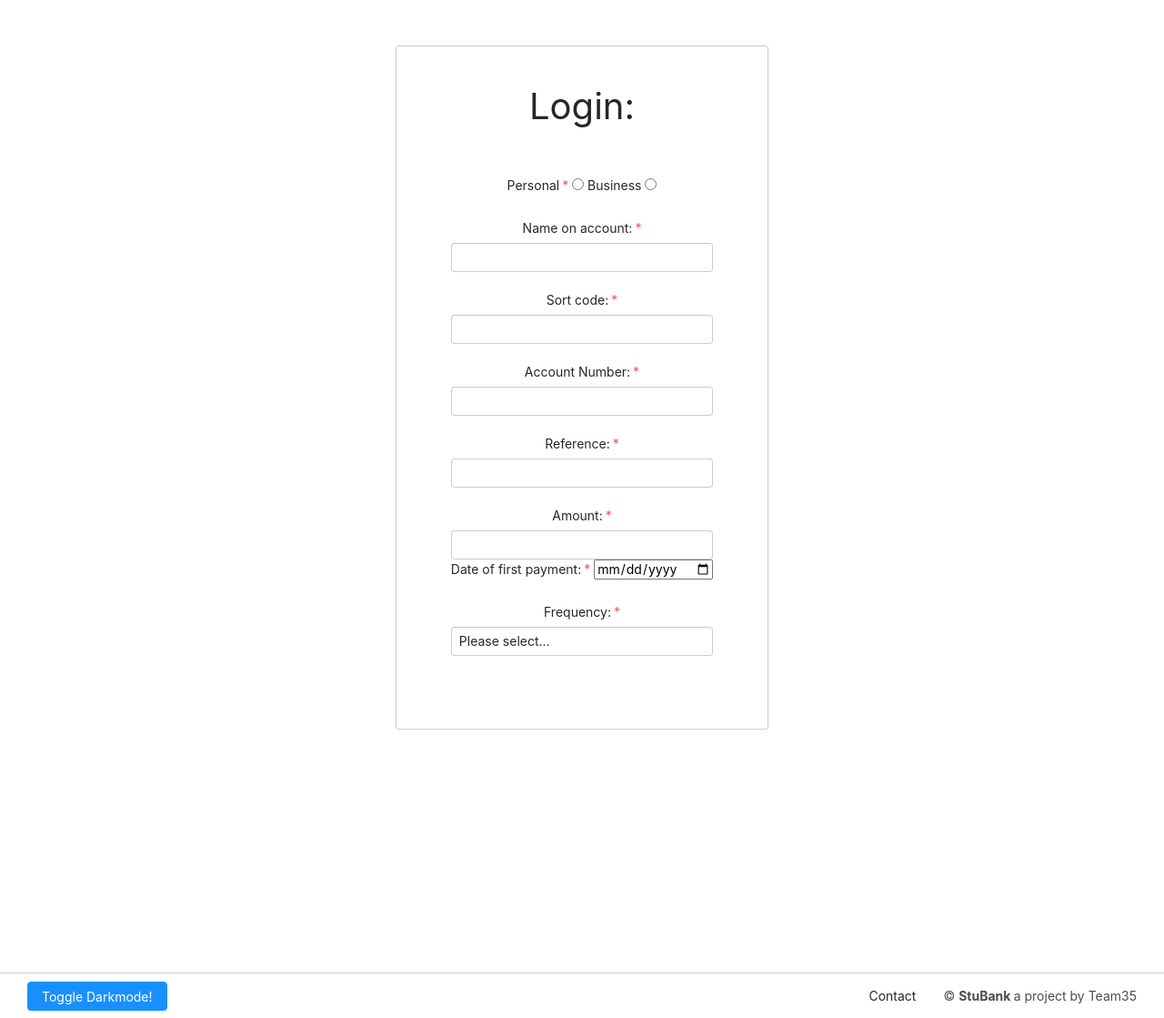
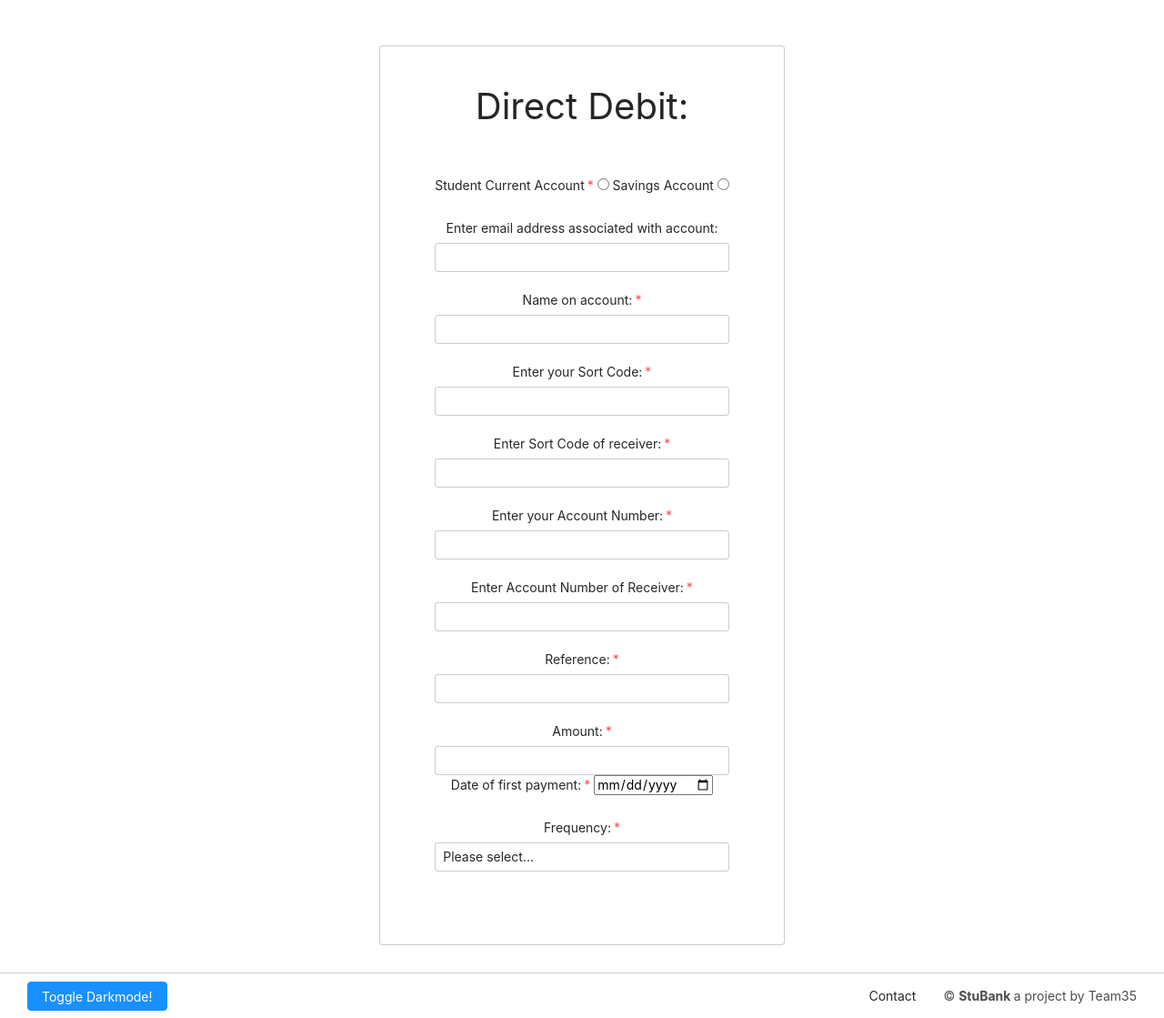
Before and after one commit to haarry201/stubankweb, a Python web app: template templates/direct_debit.html in a window 1280 px wide. Shown: the part 50-1169 px from the top of the page at 91% size. Run offline with Jinja, Linux system fonts and the light colour scheme; the template is opened without the code that fills it, so the values that code supplies are empty; some libraries are stand-ins or nearby versions.

Commit message:
Inserting user inputted values into database and updating some input validations

```diff
--- a/card_payment_page.py
+++ b/card_payment_page.py
@@ -23,7 +23,7 @@ def card_payment():
         transfer_value = int(float(transfer_value)*100)
 
         # Account number and sort code for the card payment account
-        # demonstrating how it would work if set up on recievers card processor when paying
+        # demonstrating how it would work if set up on receivers card processor when paying
         account_num = "00213181"
         sort_code = "286376"
 
--- a/templates/direct_debit.html
+++ b/templates/direct_debit.html
@@ -47,26 +47,38 @@
             <div class="row pt-20">
                 <div class="col"></div>
                 <div class="card text-center">
-                    <h1>Login:</h1>
+                    <h1>Direct Debit:</h1>
                     <form class="p-card" method="post"
                           name="DirectDebit">
                         <div class="form-group">
-                            <label class="required" for="accountType">Personal</label>
+                            <label class="required" for="accountType">Student Current Account</label>
                             <input type="radio" id="accountType" name="accountType" value="Personal">
-                            <label for="accountType">Business</label>
+                            <label for="accountType">Savings Account</label>
                             <input type="radio" id="accountType" name="accountType" value="Business">
+                        </div>
+                        <div class="form-group">
+                            <label for="email">Enter email address associated with account:</label>
+                            <input class="form-control" type="text" id="email" name="email" pattern="\b[\w\.-]+@[\w\.-]+\.\w{2,4}\b">
                         </div>
                         <div class="form-group">
                             <label class="required" for="accountName">Name on account:</label>
                             <input class="form-control" type="text" id="accountName" name="accountName"  maxlength="140" required="required">
                         </div>
                         <div class="form-group">
-                            <label class="required" for="sortCode">Sort code:</label>
-                            <input class="form-control" type="number" id="sortCode" name="sortCode" pattern="^(\d{2}\s?-?){2}\d{2}$" maxlength="8" required="required">
+                            <label class="required" for="sortCodeSending">Enter your Sort Code:</label>
+                            <input class="form-control" type="number" id="sortCodeSending" name="sortCodeSending" pattern="^(\d{2}\s?-?){2}\d{2}$" maxlength="6" required="required">
                         </div>
                         <div class="form-group">
-                            <label class="required" for="accountNum">Account Number:</label>
-                            <input class="form-control" type="text" id="accountNum" name="accountNum" pattern="/^[0-9]{8}$/" maxlength="8" required="required">
+                            <label class="required" for="sortCodeReceiving">Enter Sort Code of receiver:</label>
+                            <input class="form-control" type="number" id="sortCodeReceiving" name="sortCodeReceiving" pattern="^(\d{2}\s?-?){2}\d{2}$" maxlength="6" required="required">
+                        </div>
+                        <div class="form-group">
+                            <label class="required" for="accountNumSending">Enter your Account Number:</label>
+                            <input class="form-control" type="text" id="accountNumSending" name="accountNumSending" pattern="/^[0-9]{8}$/" maxlength="8" required="required">
+                        </div>
+                        <div class="form-group">
+                            <label class="required" for="accountNumReceiver">Enter Account Number of Receiver:</label>
+                            <input class="form-control" type="text" id="accountNumReceiver" name="accountNumReceiver" pattern="/^[0-9]{8}$/" maxlength="8" required="required">
                         </div>
                         <div class="form-group">
                             <label class="required" for="reference">Reference:</label>
@@ -89,6 +101,9 @@
                                 <option value="monthly"Monthly></option>
                                 <option value="annually"Annually></option>
                             </select>
+                        </div>
+                        <div class="form-group">
+
                         </div>
                     </form>
                 </div>
```
Also changed, not shown: direct_debit_page.py (+45 -1 lines).
